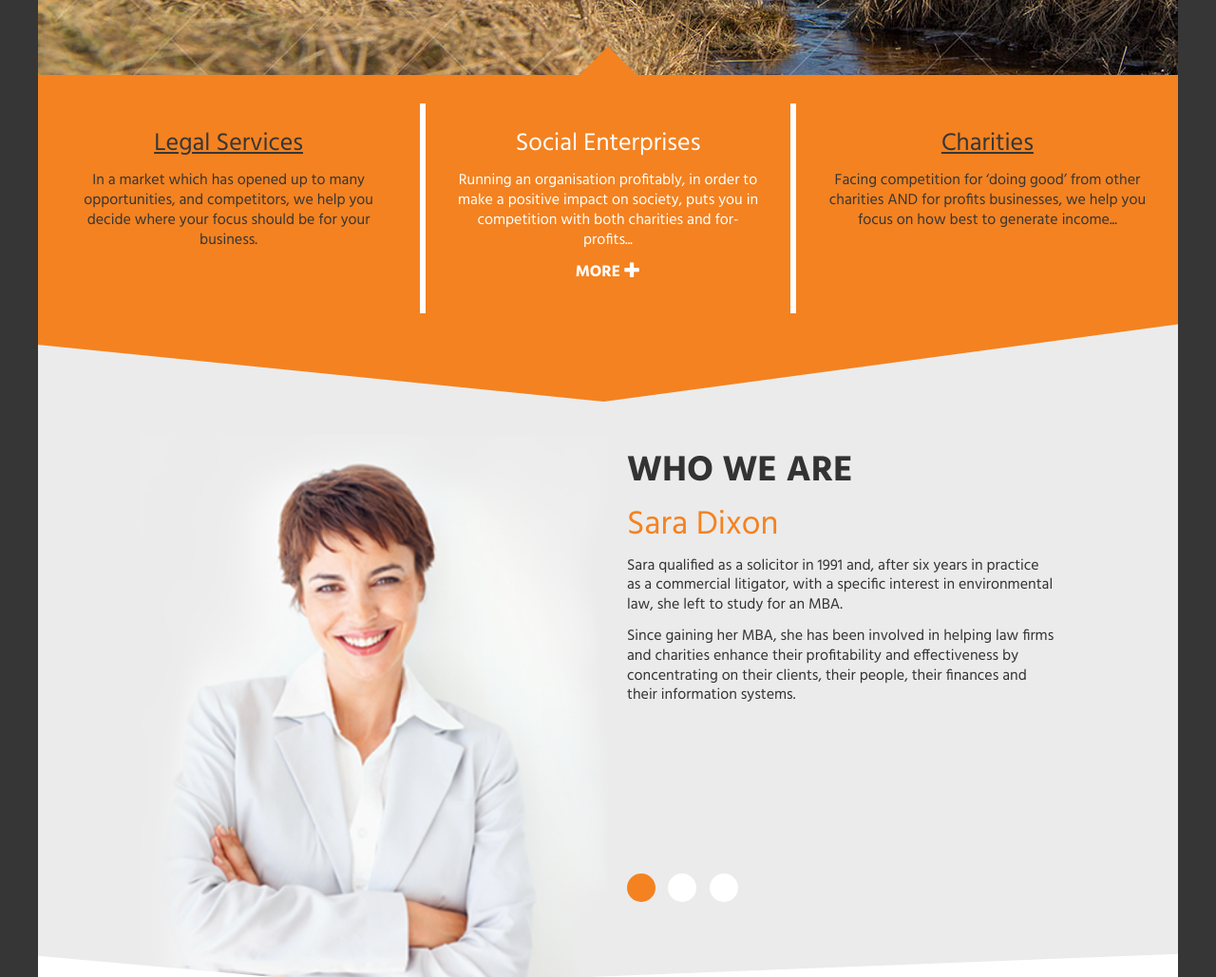
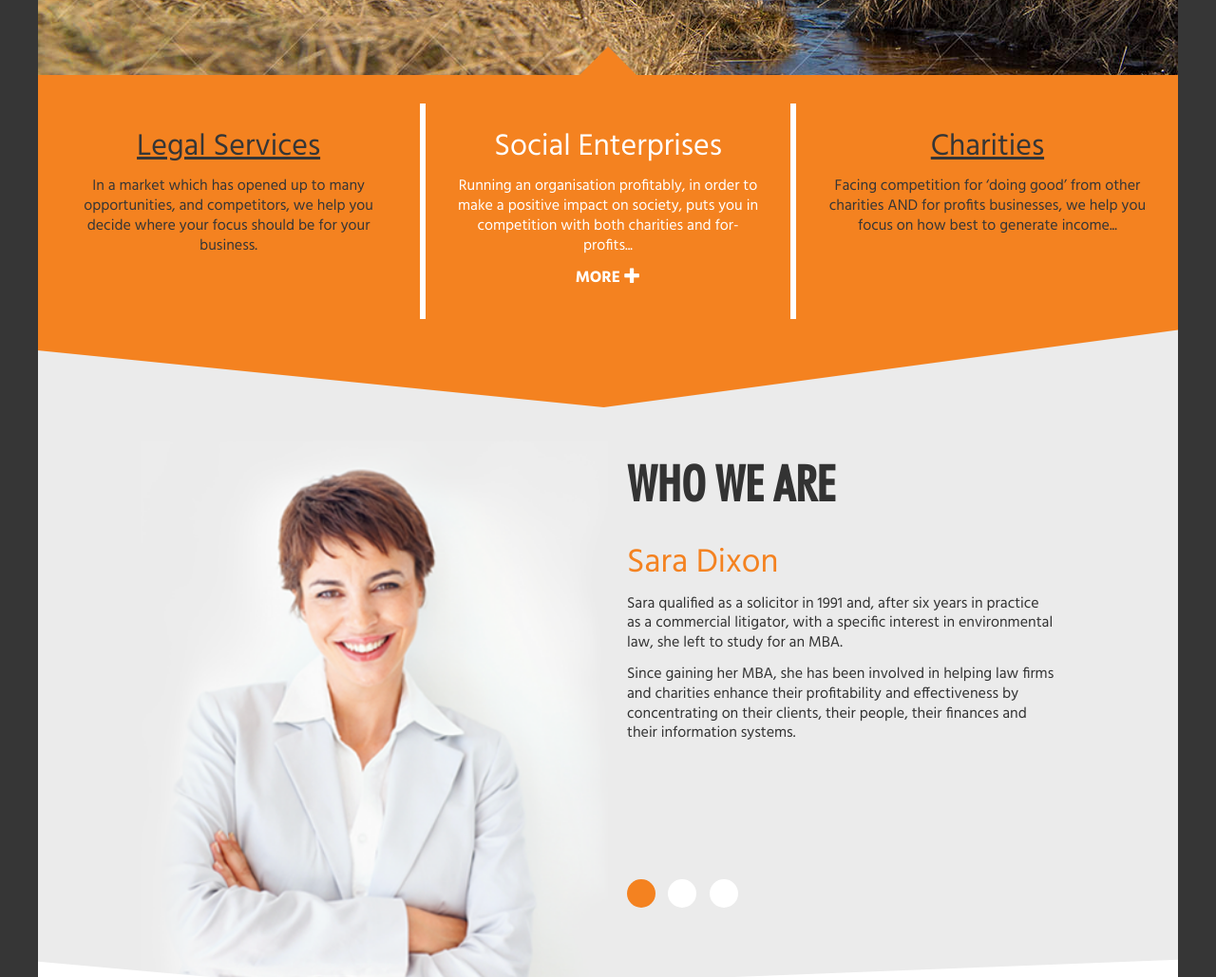
Before and after one commit to Gunzalez/firm-beliefs, a website: page website/index.html in a window 1280 px wide. Shown: the part 860-1889 px from the top of the page at 95% size. Drawn offline with nearby package versions, Linux system fonts and the light colour scheme.

Commit message:
Adds in Futura fonts

```diff
--- a/source/scss/_fonts.scss
+++ b/source/scss/_fonts.scss
@@ -1,3 +1,13 @@
 @import url(https://fonts.googleapis.com/css?family=Montserrat:400,700);
 @import url(https://fonts.googleapis.com/css?family=Josefin+Sans:400,700,600&subset=latin,latin-ext);
 @import url(https://fonts.googleapis.com/css?family=Hind:400,500,600,700);
+
+
+@font-face {
+  font-family: 'futura_condensedmedium';
+  src: url('fonts/futura_condensed_medium-webfont.woff2') format('woff2'),
+  url('fonts/futura_condensed_medium-webfont.woff') format('woff');
+  font-weight: normal;
+  font-style: normal;
+
+}
--- a/source/scss/firm-beliefs.scss
+++ b/source/scss/firm-beliefs.scss
@@ -9,8 +9,8 @@ $clr-primary-grey:      #9e9e95;
 $clr-primary-light:     #ebebeb;
 $clr-error:             #a94442;
 
-
-$firmBeliefFonts:       "Hind";
+$fbHeaderFont:         "futura_condensedmedium";
+$fbBodyFont:           "Hind";
 
 @import "overrides";
 @import "mixins";
@@ -18,7 +18,7 @@ $firmBeliefFonts:       "Hind";
 
 body {
     background-color: $clr-primary-dark;
-    font-family: $firmBeliefFonts;
+    font-family: $fbBodyFont;
     font-weight: 100;
 }
 
@@ -43,12 +43,18 @@ h1, h2, h3, h4, h5 {
     margin: 0;
     padding: 0;
     line-height: 100%;
-    font-family: $firmBeliefFonts;
+    font-family: $fbHeaderFont;
     font-weight: 700;
+}
+
+h2 {
+    font-size: 5.2rem;
+    padding-bottom: 40px;
 }
 
 h3, h4, h5 {
     font-weight: 100;
+    font-family: $fbBodyFont;
 }
 
 .page {
@@ -206,8 +212,6 @@ h1 {
     width: 100%;
 
     h2 {
-        font-size: 3.8rem;
-        padding-bottom: 20px;
         text-transform: uppercase;
         color: $clr-primary-grey;
     }
@@ -336,7 +340,7 @@ h1 {
 
     h3 {
         padding-bottom: 15px;
-        font-size: 2.6rem;
+        font-size: 3.2rem;
         font-weight: 100;
         cursor: pointer;
         text-decoration: underline;
@@ -394,8 +398,7 @@ h1 {
     }
 
     h2 {
-        font-size: 3.8rem;
-        padding: 20px 0;
+        padding-top: 20px;
         text-transform: uppercase;
     }
 
@@ -540,8 +543,6 @@ h1 {
 
 
     h2 {
-        font-size: 3.8rem;
-        padding-bottom: 20px;
         text-transform: uppercase;
     }
 
@@ -557,8 +558,6 @@ h1 {
 
 
     h2 {
-        font-size: 3.8rem;
-        padding-bottom: 20px;
         text-transform: uppercase;
     }
 
```
Also changed, not shown: website/css/firm-beliefs.css, website/css/fonts/futura_condensed_medium-webfont.woff (added), website/css/fonts/futura_condensed_medium-webfont.woff2 (added).
